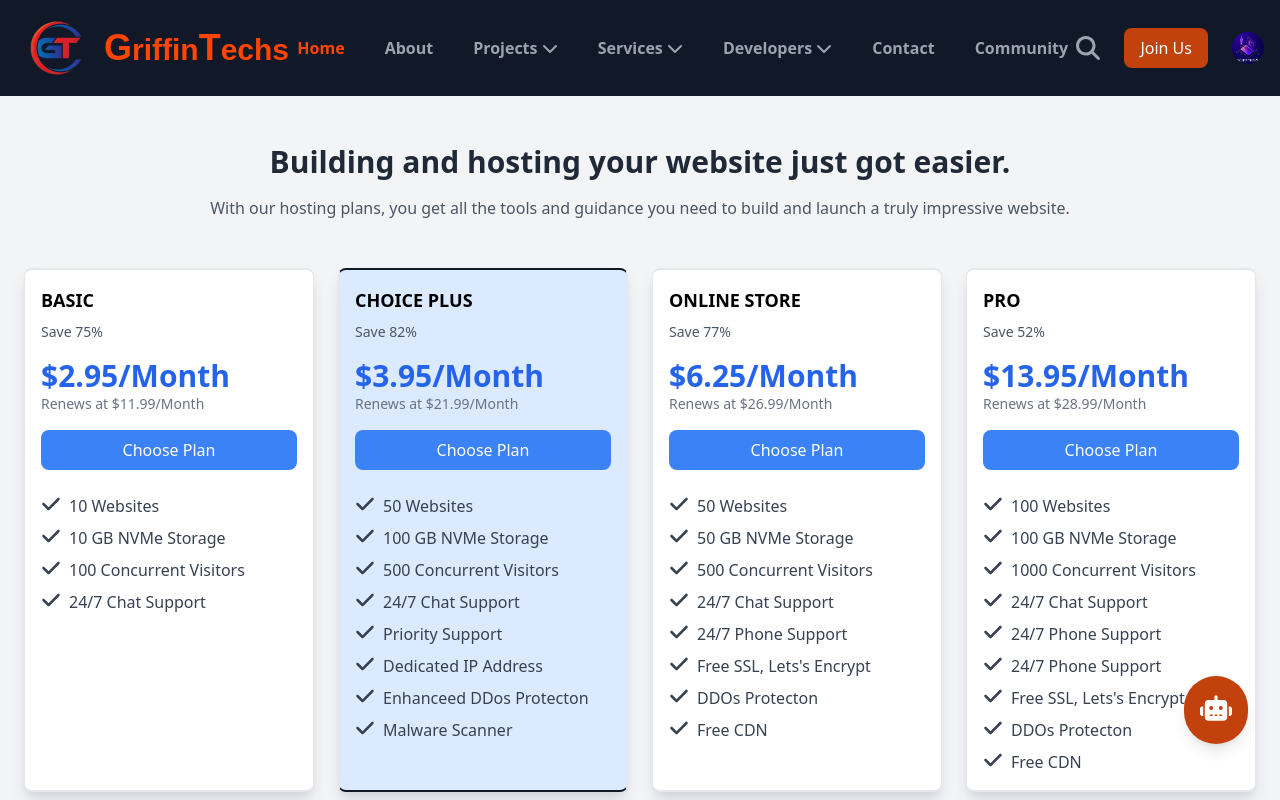
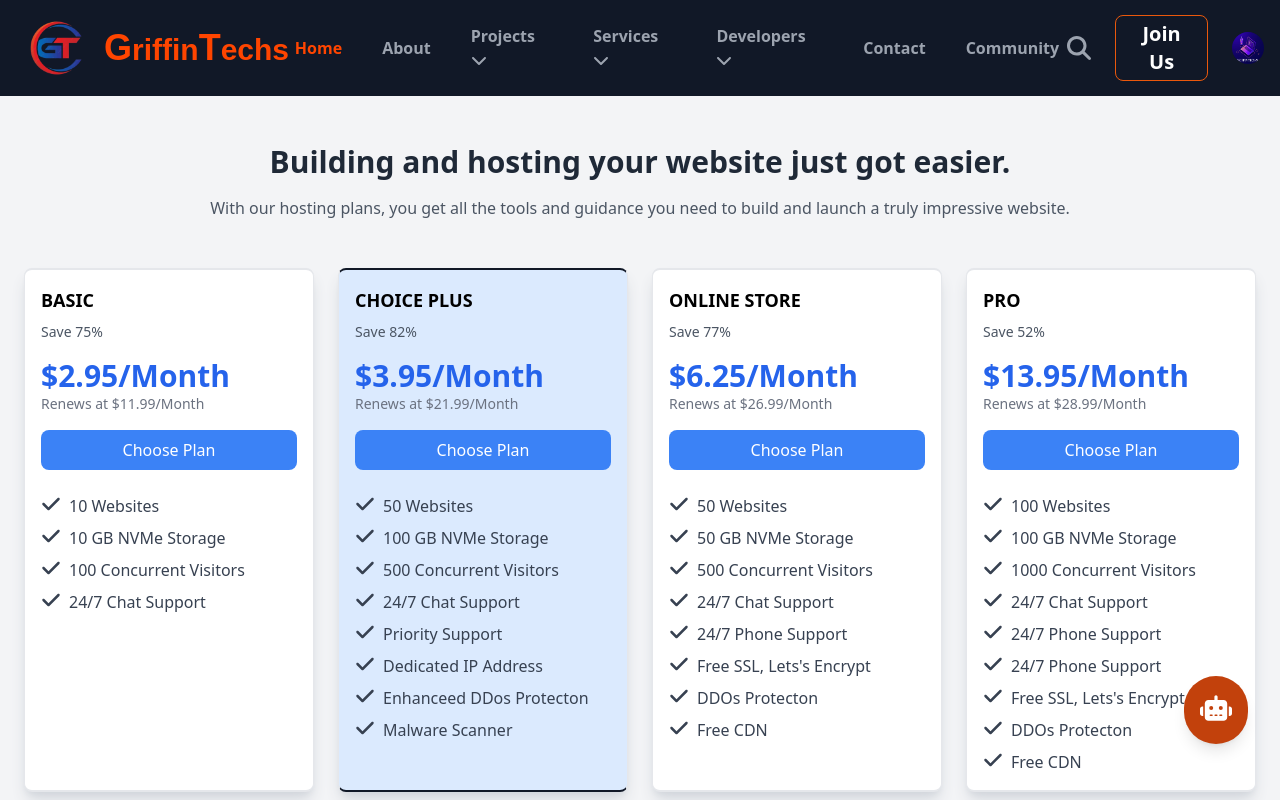
Before and after one commit to Griffin250/GriffinTechs, a React (Create React App) app: page / in a window 1280 px wide. Shown: the top 800 px of the page. Built offline with nearby package versions, Linux system fonts and the light colour scheme.

Commit message:
New features in the Navbar

```diff
--- a/src/components/layouts/Navbar.js
+++ b/src/components/layouts/Navbar.js
@@ -121,8 +121,8 @@ const Navbar = () => {
 
           <NavLink to={"/loginSignup"} onClick={scrollToTop}>
             {" "}
-            <button className="hidden md:flex items-center space-x-1 bg-orange-700 hover:bg-orange-600 text-white py-2 px-4 rounded-lg font-medium">
-              <span>Join Us</span>
+            <button className="hidden md:flex items-center space-x-1 border-orange-600 border hover:bg-orange-600 text-white py-1 px-3 rounded-lg font-bold text-xl">
+              <span className="">Join Us</span>
             </button>
           </NavLink>
 
--- a/src/index.css
+++ b/src/index.css
@@ -15,6 +15,9 @@ html, body{
 
 .active{
  color: orangered;
+}
+.active button{
+  background: orangered;
 }
 
 /* Default Styles (Mobile First Approach) */
```
